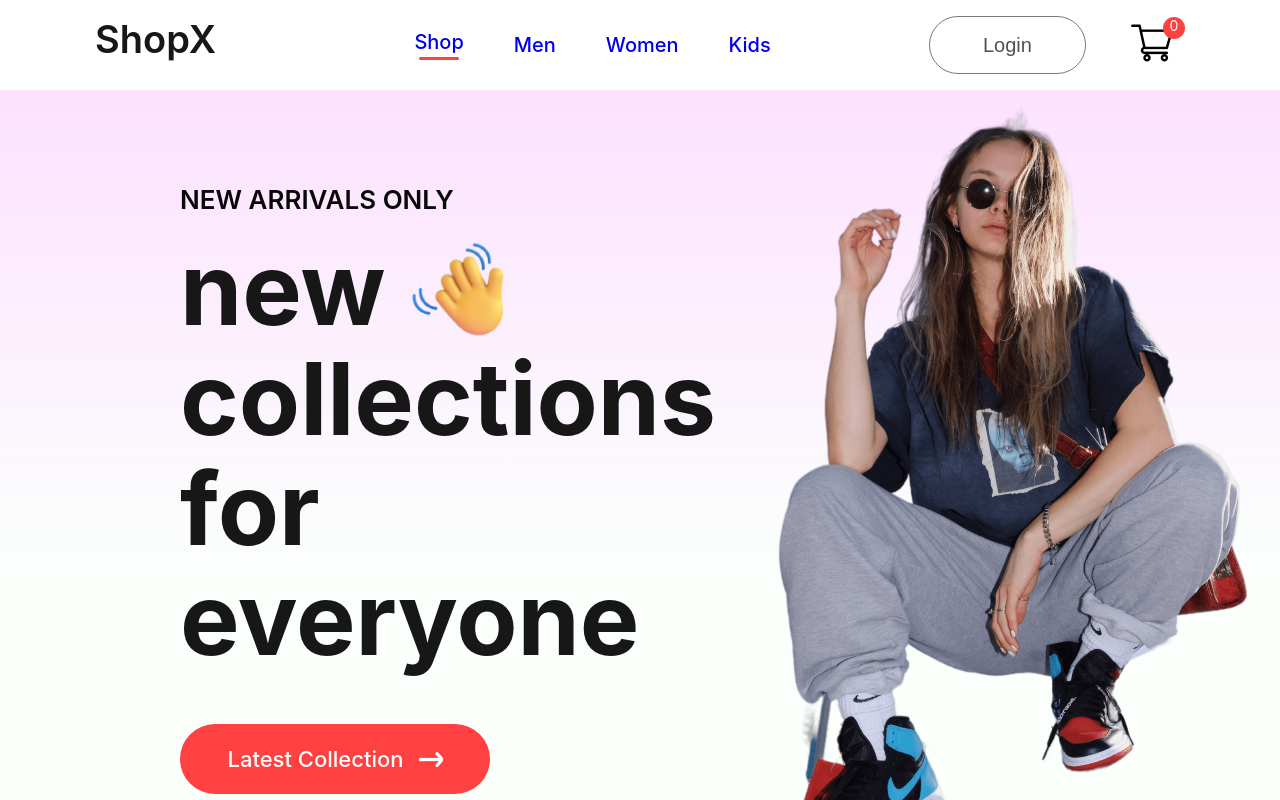
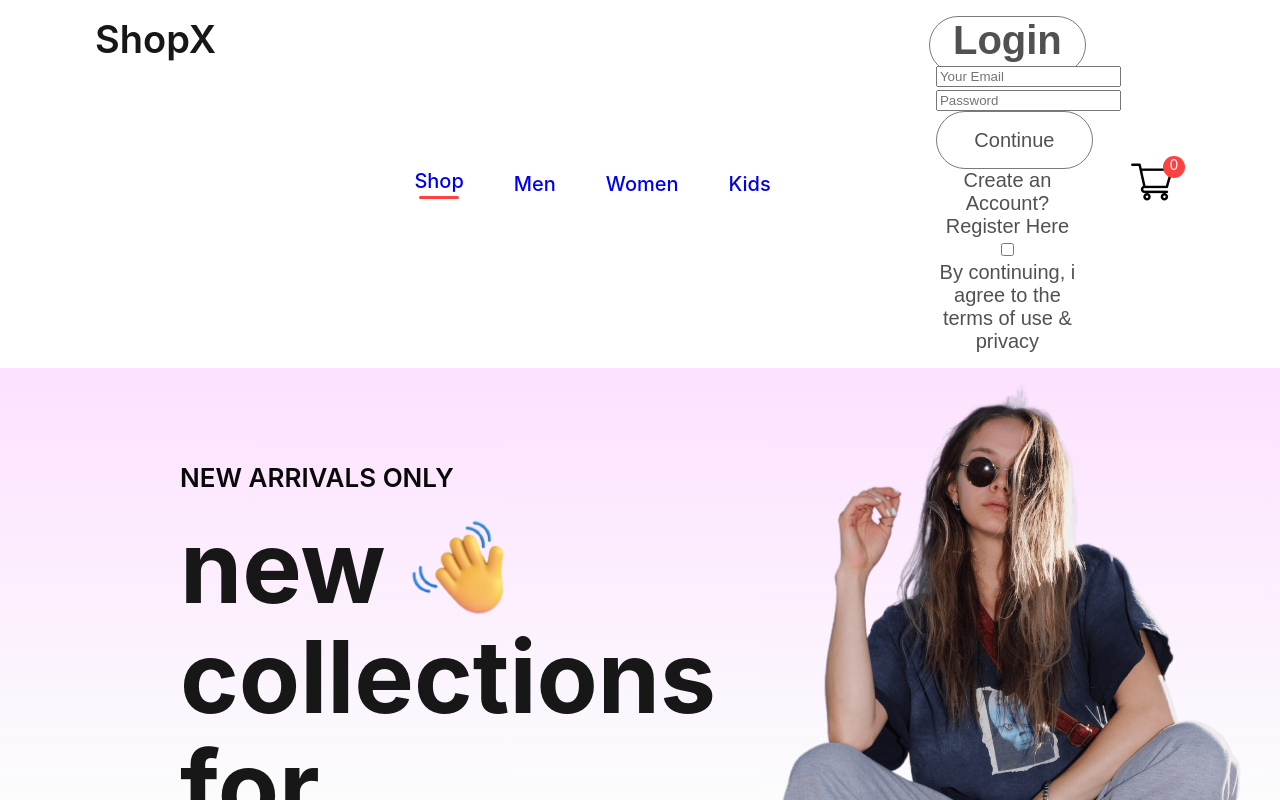
Before and after one commit to Bratpfanne92/backendModulFinalProject, a React (Vite) app in the folder frontend/: page / in a window 1280 px wide. Shown: the top 800 px of the page. Built offline with nearby package versions, Linux system fonts and the light colour scheme.

Commit message:
Frontend: LoginSignUp component edit: changeHandler, login & signup async func created

```diff
--- a/frontend/src/Components/Navbar/Navbar.jsx
+++ b/frontend/src/Components/Navbar/Navbar.jsx
@@ -4,6 +4,7 @@ import { useState } from "react";
 import "./Navbar.css";
 import logo from "../Assets/logo.png";
 import cart_icon from "../Assets/cart_icon.png";
+import LoginSignUp from "../../Pages/LoginSignUp";
 
 const Navbar = () => {
   const [menu, setMenu] = useState("shop");
@@ -58,7 +59,9 @@ const Navbar = () => {
       </ul>
       <div className="nav-login-cart">
         <Link to="/login">
-          <button>Login</button>
+          <button>
+            <LoginSignUp />
+          </button>
         </Link>
         <Link to="/cart">
           <img src={cart_icon} alt="" />
--- a/frontend/src/Pages/LoginSignUp.jsx
+++ b/frontend/src/Pages/LoginSignUp.jsx
@@ -4,6 +4,21 @@ import { useState } from "react";
 
 const LoginSignUp = () => {
   const [state, setState] = useState("Login");
+  const [formData, setFormData] = useState({
+    username: "",
+    password: "",
+    email: "",
+  });
+  const changeHandler = (e) => {
+    setFormData({ ...formData, [e.target.name]: e.target.value });
+  };
+
+  const login = async () => {
+    console.log("Login Executed", formData);
+  };
+  const signup = async () => {
+    console.log("signup executed", formData);
+  };
 
   return (
     <div className="loginsignup">
@@ -11,22 +26,60 @@ const LoginSignUp = () => {
         <h1>{state}</h1>
         <div className="loginsignup-fields">
           {state === "Sign Up" ? (
-            <input type="text" placeholder="Your Name" />
+            <input
+              name="username"
+              value={formData.username}
+              onChange={changeHandler}
+              type="text"
+              placeholder="Your Name"
+            />
           ) : (
             <></>
           )}
 
-          <input type="email" placeholder="Your Email" />
-          <input type="password" placeholder="Password" />
+          <input
+            name="email"
+            value={formData.email}
+            onChange={changeHandler}
+            type="email"
+            placeholder="Your Email"
+          />
+          <input
+            name="password"
+            value={formData.password}
+            onChange={changeHandler}
+            type="password"
+            placeholder="Password"
+          />
         </div>
-        <button>Continue</button>
+        <button
+          onClick={() => {
+            state === "Login" ? login() : signup();
+          }}
+        >
+          Continue
+        </button>
         {state === "Sign Up" ? (
           <p className="loginsignup-login">
-            Already have an Account? <span>Login Here</span>
+            Already have an Account?{" "}
+            <span
+              onClick={() => {
+                setState("Login");
+              }}
+            >
+              Login Here
+            </span>
           </p>
         ) : (
           <p className="loginsignup-login">
-            Create an Account? <span>Register Here</span>
+            Create an Account?{" "}
+            <span
+              onClick={() => {
+                setState("Sign Up");
+              }}
+            >
+              Register Here
+            </span>
           </p>
         )}
 
```
